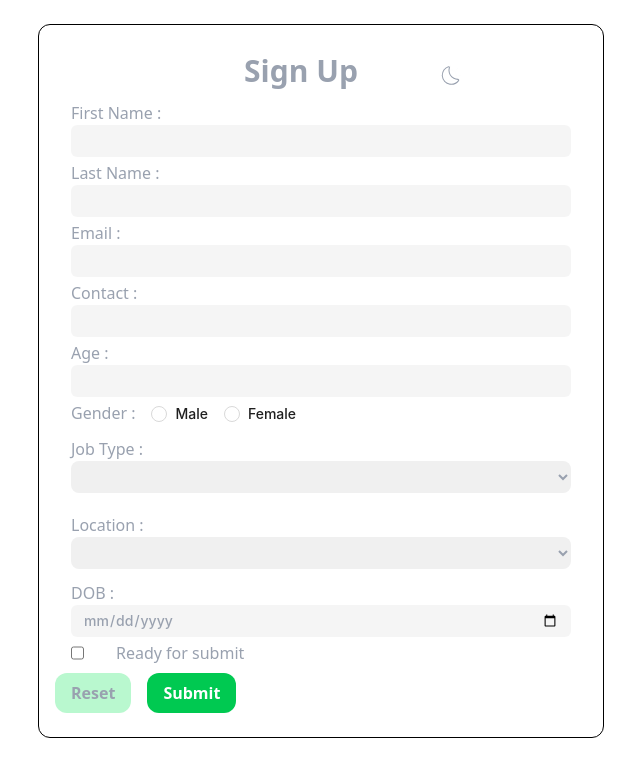
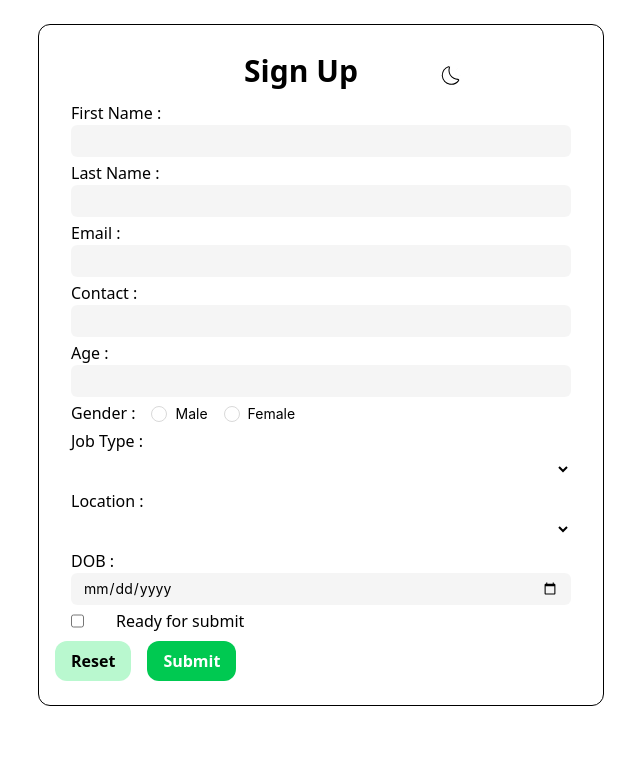
Before and after one commit to Muhammadtalhatariq/form, a React (Vite) app: page / in a window 1280 px wide. Shown: the top 776 px of the page, without its empty margins (319-959 px from the left). Built offline with nearby package versions, Linux system fonts and the light colour scheme.

Commit message:
update ui mistake

```diff
--- a/src/components/DatePicker.jsx
+++ b/src/components/DatePicker.jsx
@@ -7,8 +7,8 @@ const DateField = ({ ...props }) => {
   return (
     <>
       <div className='md:flex md:flex-col md:w-[500px] w-72'>
-        <div>
-          <Input className='font-medium w-68 text-gray-400' variant="filled" {...field} {...props} />
+        <div className='dark:bg-[#F0F0F0]'>
+          <Input className='w-68 ' variant="filled" {...field} {...props} />
         </div>
         <div>
           {meta.touched && meta.error ? (
--- a/src/components/InputField.jsx
+++ b/src/components/InputField.jsx
@@ -7,8 +7,11 @@ const Inputfield = ({ label, ...props }) => {
     return (
         <>
             <div className='flex flex-col md:w-[500px] w-72'>
-                <label className='font-medium text-gray-400' htmlFor={props.name}>{label}</label>
-                    <Input variant="filled" {...field} {...props} />
+                <label className='' htmlFor={props.name}>{label}</label>
+                <div className='dark:bg-[#F0F0F0]'>
+                <Input variant="filled" {...field} {...props} />
+                </div>
+
             </div>
             {meta.touched && meta.error ? (
                 <div className="error text-red-500 text-sm">{meta.error}</div>
--- a/src/components/RadioField.jsx
+++ b/src/components/RadioField.jsx
@@ -1,25 +1,29 @@
 import React from 'react'
 import { useField, Field, useFormikContext } from 'formik';
 import { Radio } from 'antd'
+import { useTheme } from '../Context/ThemeContext';
+
 const RadioField = ({ label, ...props }) => {
   const [field, meta] = useField(props);
   const { setFieldValue } = useFormikContext();
+  const [theme, setTheme] = useTheme()
+  const handleChange = (e) => {
 
-  const handleChange = (e) => {
     setFieldValue(field.name, e.target.value);
   };
   return (
     <>
       <div className='flex flex-col'>
         <div>
-          <label className=' block font-medium text-gray-400' htmlFor={props.name}>
+          <label className=' block' htmlFor={props.name}>
             <Radio.Group
                name={field.name}
                onChange={handleChange}
                value={field.value}
+
             >
-              <Radio value="male">Male</Radio>
-              <Radio value="female">Female</Radio>
+              <Radio value="male"><span className={`${theme == "dark" ? " text-white" : " text-black"}`}>Male</span></Radio>
+              <Radio  value="female"><span className={`${theme == "dark" ? " text-white" : " text-black"}`}>Female</span></Radio>
             </Radio.Group>
           </label>
         </div>
--- a/src/components/SelectField.jsx
+++ b/src/components/SelectField.jsx
@@ -5,11 +5,10 @@ const SelectField = ({ label, ...props }) => {
     const [field, meta] = useField(props)
     return (
         <>
-            <div className='flex flex-col justify-center py-2 md:w-[500px] w-72  '>
-                <label className='font-medium text-gray-400' htmlFor={props.name}>{label}</label>
-                <select className='md:w-[500px]  font-medium text-gray-400 p-1 outline-none bg-[#F0F0F0] rounded-lg' {...field} {...props} />
+            <div className='flex flex-col justify-center  md:w-[500px] w-72  '>
+                <label className='' htmlFor={props.name}>{label}</label>
+                <select className='md:w-[500px]  font-medium p-1 outline-none dark:bg-[#F0F0F0]' {...field} {...props} />
             </div>
-
             {meta.touched && meta.error ? (
                 <div className="error text-red-500 text-sm">{meta.error}</div>
             ) : null}
--- a/src/components/validate.jsx
+++ b/src/components/validate.jsx
@@ -2,7 +2,6 @@ import * as Yup from 'yup';
 
 export const validate = Yup.object({
   firstName: Yup.string()
-  .trim()
     .matches(/^[A-Za-z]+$/, 'Only alphabets are allowed')
     .max(15, 'Must be 15 characters or less')
     .required('Please enter your first name'),
--- a/src/pages/SignupForm.jsx
+++ b/src/pages/SignupForm.jsx
@@ -41,7 +41,7 @@ const SignupForm = () => {
           <div className='flex flex-col items-center justify-center '>
             <div>
               <Form onSubmit={formik.handleSubmit}>
-                <div className={`p-4 rounded-xl ${theme == "dark" ? "bg-neutral-700 border-2 border-white text-gray-400" : "bg-white  border border-black text-gray-400"}`}  >
+                <div className={`p-4 rounded-xl ${theme == "dark" ? "bg-neutral-700 border-2 border-white text-white" : "bg-white  border border-black text-black"}`}  >
                   <div className='flex items-center justify-center md:gap-10 gap-6 my-3'>
                     <h1 className='md:text-3xl text-xl text-center font-semibold'>Sign Up</h1>
                     <div className="relative">
@@ -87,13 +87,11 @@ const SignupForm = () => {
                     />
 
                     <div className='flex gap-4 items-center'>
-                      <p className='font-medium '>Gender :</p>
-                   <RadioField
-                   name="gender"
-
-                   />
+                      <p >Gender :</p>
+                      <RadioField
+                        name="gender"
+                      />
                     </div>
-
 
                     <div>
                       <SelectField label="Job Type :" name="job">
@@ -111,7 +109,7 @@ const SignupForm = () => {
                       </SelectField>
                     </div>
                     <div className=' md:gap-4'>
-                      <label className='font-medium '>DOB : </label>
+                      <label >DOB : </label>
                       <DatePicker
                         type="date"
                         name="date"
```
